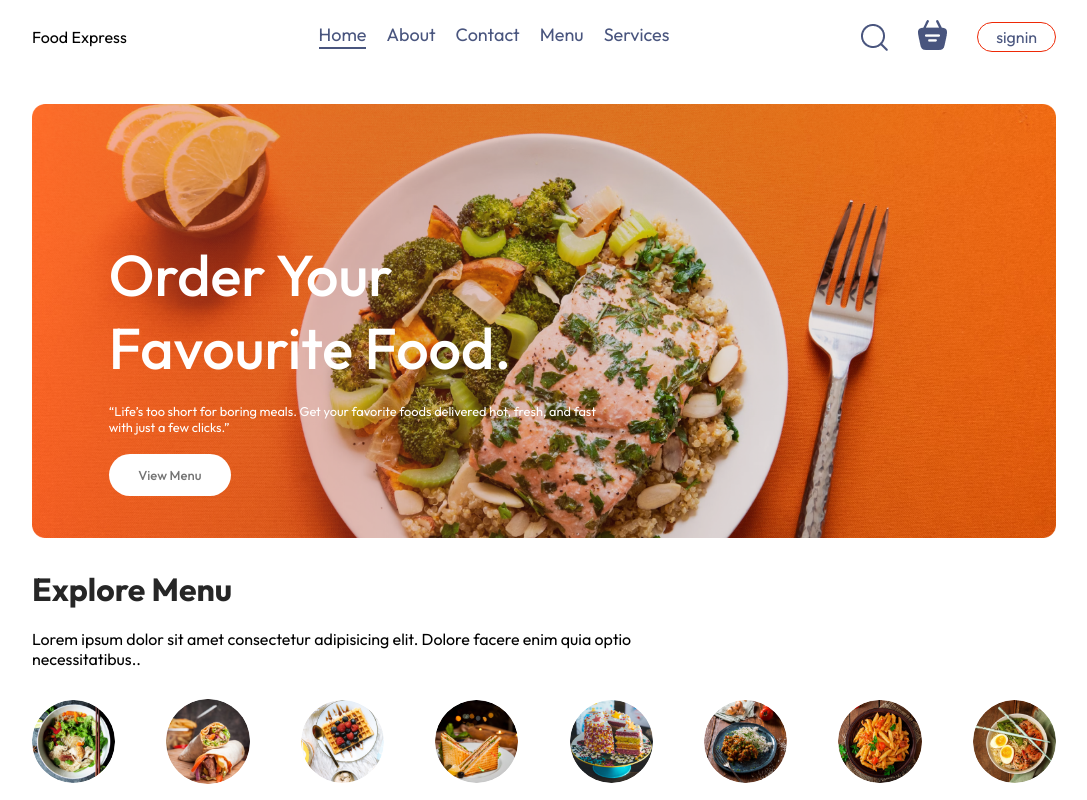
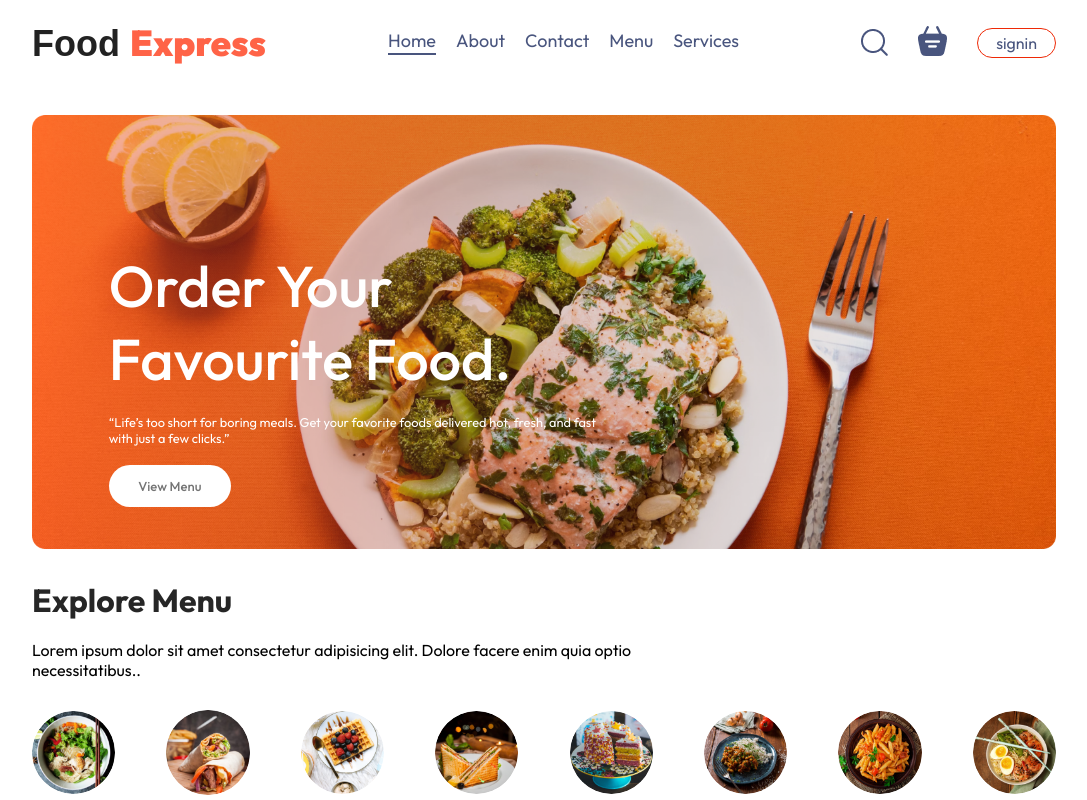
Before and after one commit to Niteshpanday05/food-order, a React (Vite) app: page / in a window 1280 px wide. Shown: the top 800 px of the page, without its empty margins (96-1183 px from the left). Built offline with nearby package versions, Linux system fonts and the light colour scheme.

Commit message:
logo changed

```diff
--- a/src/components/Navbar/Navbar.css
+++ b/src/components/Navbar/Navbar.css
@@ -6,10 +6,43 @@
 
 }
 
-.navbar-logo{
-    width:15px;
+.logo {
+  font-size: 36px;
+  font-weight: 700;
+  text-decoration: none;
+  color: #222;
 
+  transition: color 0.3s ease;
+  font-family: sans-serif;
 }
+
+.logo span {
+  color: tomato;
+  font-weight: 900;
+  position: relative;
+}
+
+.logo span::after {
+  content: '';
+  position: absolute;
+  width: 100%;
+  height: 4px;
+  background: #ff4c24;
+  left: 0;
+  bottom: -6px;
+  border-radius: 2px;
+  transform: scaleX(0);
+  transition: transform 0.3s ease;
+  transform-origin: right;
+}
+
+.logo:hover span::after {
+  transform: scaleX(1);
+  transform-origin: left;
+}
+
+
+
 
 .navbar-menu{
     display: flex;
--- a/src/components/Navbar/Navbar.jsx
+++ b/src/components/Navbar/Navbar.jsx
@@ -17,7 +17,7 @@ const Navbar = ({setShowLogin}) => {
 
   return (
     <div className="navbar">
-     <Link to='/' className="logo">Food Express</Link>
+     <Link to='/' className="logo"> Food <span>Express</span></Link>
 
       <ul className="navbar-menu">
         {menus.map((item) => (
```
